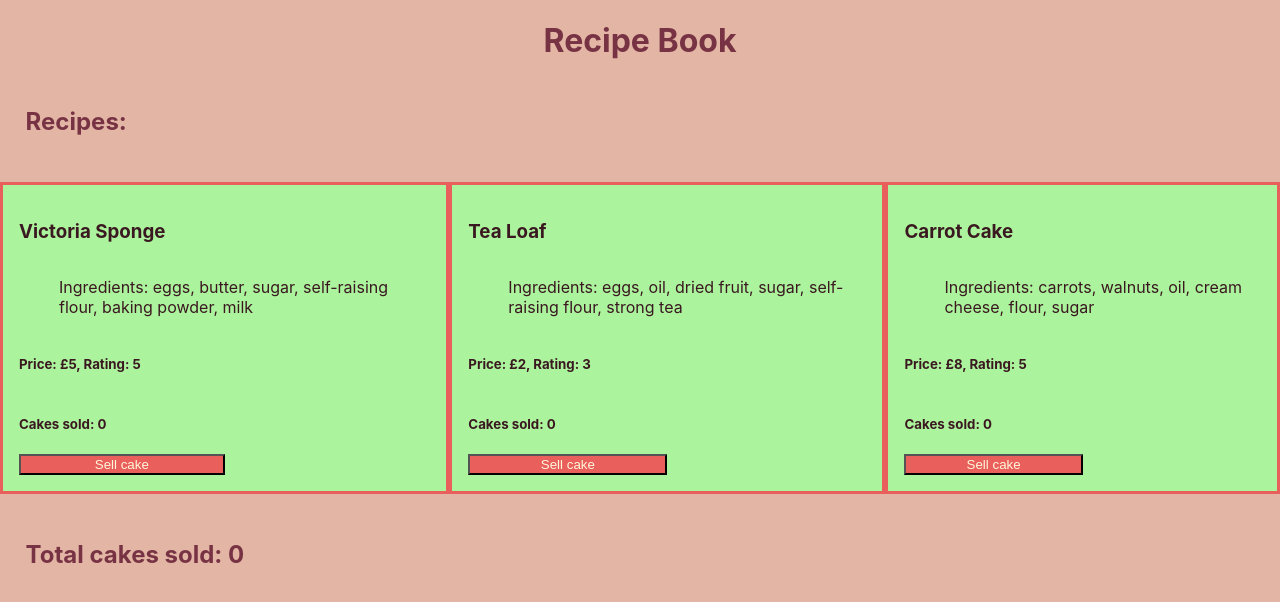
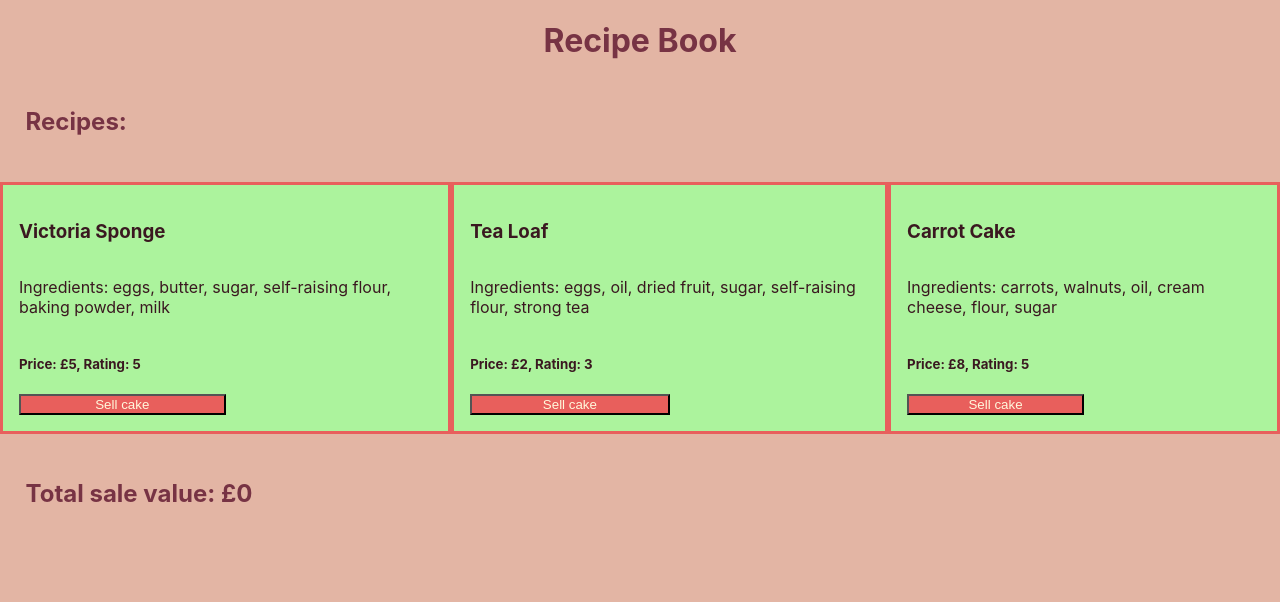
Before and after one commit to z-for-zarrin/bakery_react_lab, a React (Create React App) app: page / in a window 1280 px wide. Shown: the top 602 px of the page. Built offline with nearby package versions, Linux system fonts and the light colour scheme.

Commit message:
cakes are stored in array in container

```diff
--- a/src/components/Recipe.js
+++ b/src/components/Recipe.js
@@ -1,17 +1,17 @@
 import "./Recipe.css"
 
-const Recipe = ({cakeName, ingredients, price, rating, count, onButtonClick}) => {
+const Recipe = ({recipe, updateSales}) => {
 
     const handleClick = () => {
-        onButtonClick(count + 1);
+        updateSales(recipe.price);
     }
 
     return (
         <div className="recipe">
-            <h3>{cakeName}</h3>
-            <ul id="ingedients-list">Ingredients: {ingredients.join(", ")}</ul>
-            <h5>Price: £{price}, Rating: {rating}</h5>
-            <h5>Cakes sold: {count}</h5>
+            <h3>{recipe.cakeName}</h3>
+            <p id="ingedients-list">Ingredients: {recipe.ingredients.join(", ")}</p>
+            <h5>Price: £{recipe.price}, Rating: {recipe.rating}</h5>
+            {/* <h5>Cakes sold: {recipe.count}</h5> */}
             <button onClick={handleClick}>Sell cake</button>
         </div>
     );
--- a/src/containers/RecipeContainer.js
+++ b/src/containers/RecipeContainer.js
@@ -3,37 +3,70 @@ import Recipe from "../components/Recipe";
 
 const RecipeContainer = () => {
 
-    const [victoriaCount, setVictoriaCount] = useState(0);
-    const [teaLoafCount, setTeaLoafCount] = useState(0);
-    const [carrotCount, setCarrotCount] = useState(0);
+    const [recipes, setRecipes] = useState([
+        {
+            cakeName: "Victoria Sponge",
+            ingredients: [
+                "eggs",
+                "butter",
+                "sugar",
+                "self-raising flour",
+                "baking powder",
+                "milk"
+            ],
+            price: 5,
+            rating: 5,
+            count: 0
+        },
+        {
+            cakeName: "Tea Loaf",
+            ingredients: [
+                "eggs",
+                "oil",
+                "dried fruit",
+                "sugar",
+                "self-raising flour",
+                "strong tea"
+            ],
+            price: 2,
+            rating: 3,
+            count: 0
+        },
+        {
+            cakeName: "Carrot Cake",
+            ingredients: [
+                "carrots",
+                "walnuts",
+                "oil",
+                "cream cheese",
+                "flour",
+                "sugar"
+            ],
+            price: 8,
+            rating: 5,
+            count: 0
+        }
+    ]);
+
+    const [sales, setSales] = useState(0);
+
+    const updateSales = (price) => {
+        setSales(sales + price);
+    };
+
+    const mapRecipes = recipes.map(recipe => {
+        return <Recipe recipe={recipe} updateSales={updateSales}/>
+    });
+
+
 
     return (
         <>
             <h2>Recipes:</h2>
             <section>
-                <Recipe cakeName={"Victoria Sponge"}
-                        ingredients={["eggs", "butter", "sugar", "self-raising flour",
-                                    "baking powder", "milk"]}
-                        price={5}
-                        rating={5}
-                        count={victoriaCount}
-                        onButtonClick={setVictoriaCount}/>
-                <Recipe cakeName={"Tea Loaf"}
-                        ingredients={["eggs", "oil", "dried fruit", "sugar", "self-raising flour",
-                                    "strong tea"]}
-                        price={2}
-                        rating={3}
-                        count={teaLoafCount}
-                        onButtonClick={setTeaLoafCount}/>
-                <Recipe cakeName={"Carrot Cake"}
-                        ingredients={["carrots", "walnuts", "oil", "cream cheese",
-                                    "flour", "sugar"]}
-                        price={8}
-                        rating={5}
-                        count={carrotCount}
-                        onButtonClick={setCarrotCount}/>
+                {mapRecipes}
             </section>
-            <h2>Total cakes sold: {victoriaCount + teaLoafCount + carrotCount}</h2>
+            <h2>Total sale value: £{sales}</h2>
         </>
     );
 }
```
